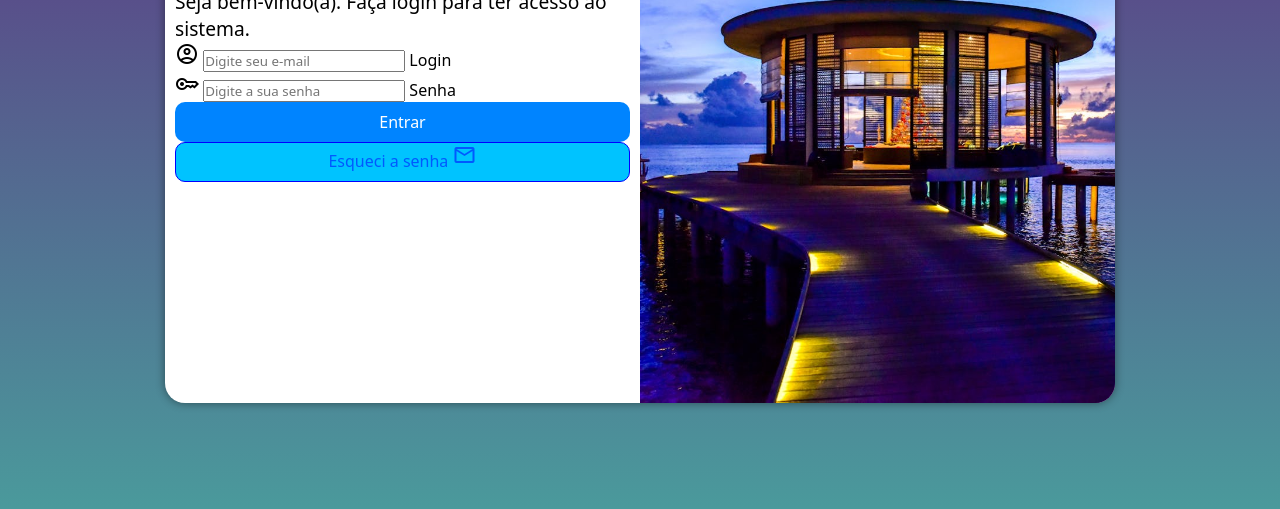
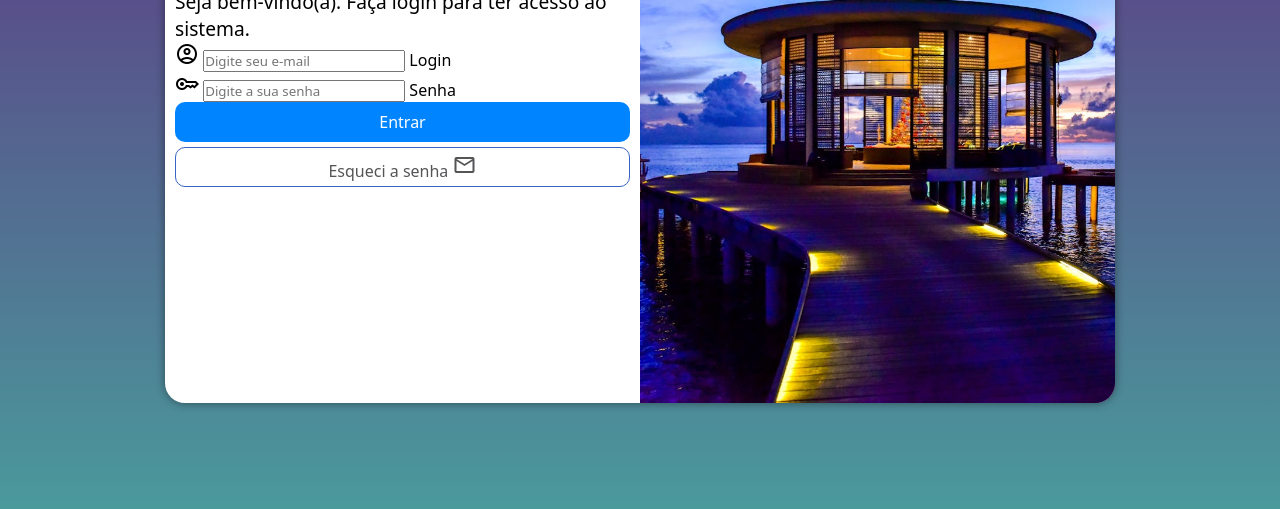
Before and after one commit to Wesleygustavodev/projeto-login, a plain HTML site: page index.html in a window 1280 px wide. Shown: the part 247-756 px from the top of the page. Drawn offline with nearby package versions, Linux system fonts and the light colour scheme.

Commit message:
Estilos botões

```diff
--- a/estilos/style.css
+++ b/estilos/style.css
@@ -86,10 +86,20 @@ form > a.botao {
     font-size: 1em;
     width: 100%;
     height: 40px;
-    background-color:rgb(0, 195, 255);
+    padding: 5px;
+    margin-top: 5px;
+    background-color:white;
     color: rgb(0, 89, 255);
-    border: 1px solid blue;
+    border: 1px solid rgb(55, 100, 197);
     border-radius: 10px;
     text-decoration: none;
+    color: rgb(85, 85, 88);
+}
 
+form > a.botao:hover {
+    background-color: rgb(0, 195, 255);
 }
+
+form > a.botao > span {
+    font-size: 0.8;
+}
```
Also changed, not shown: index.html (+2 -1 lines).
